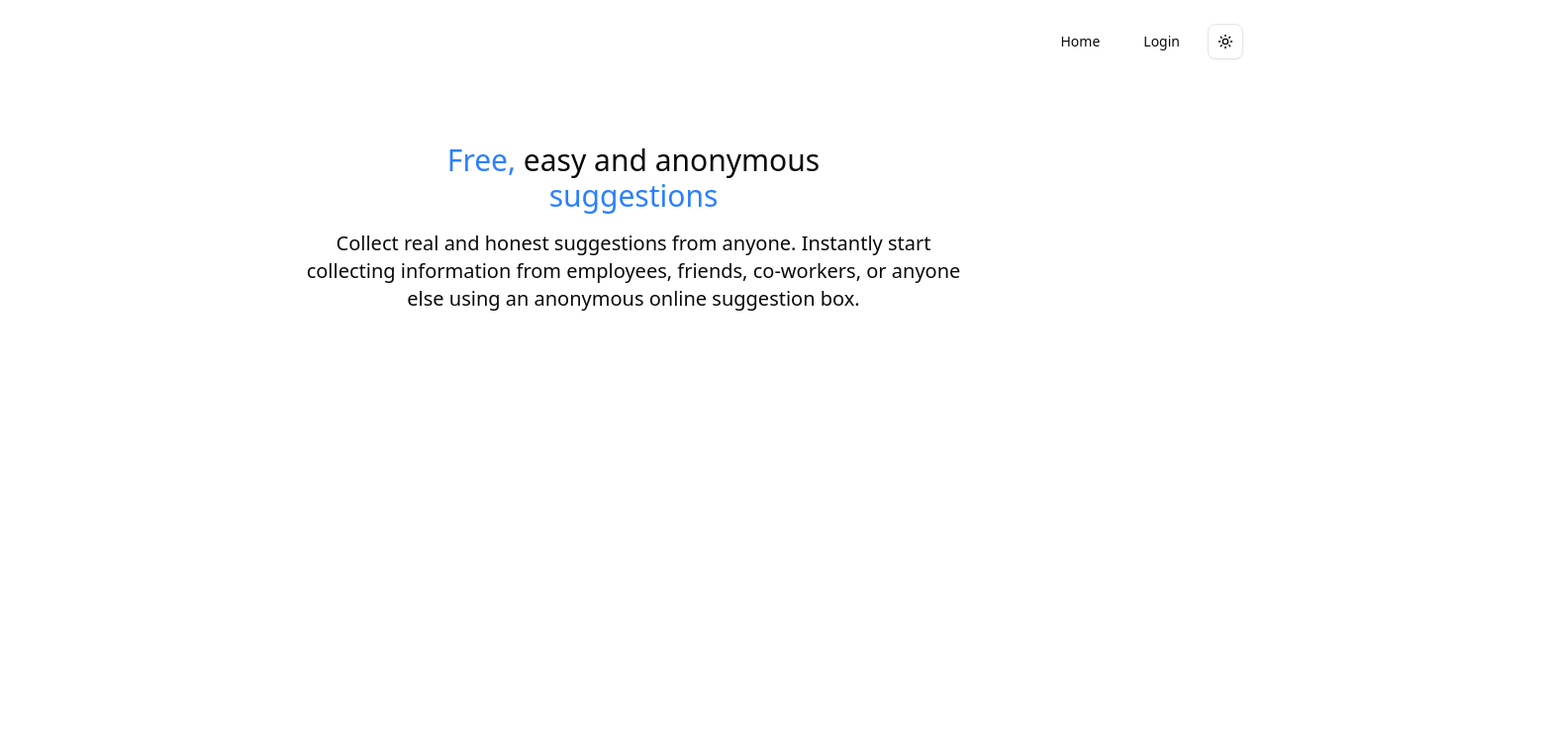
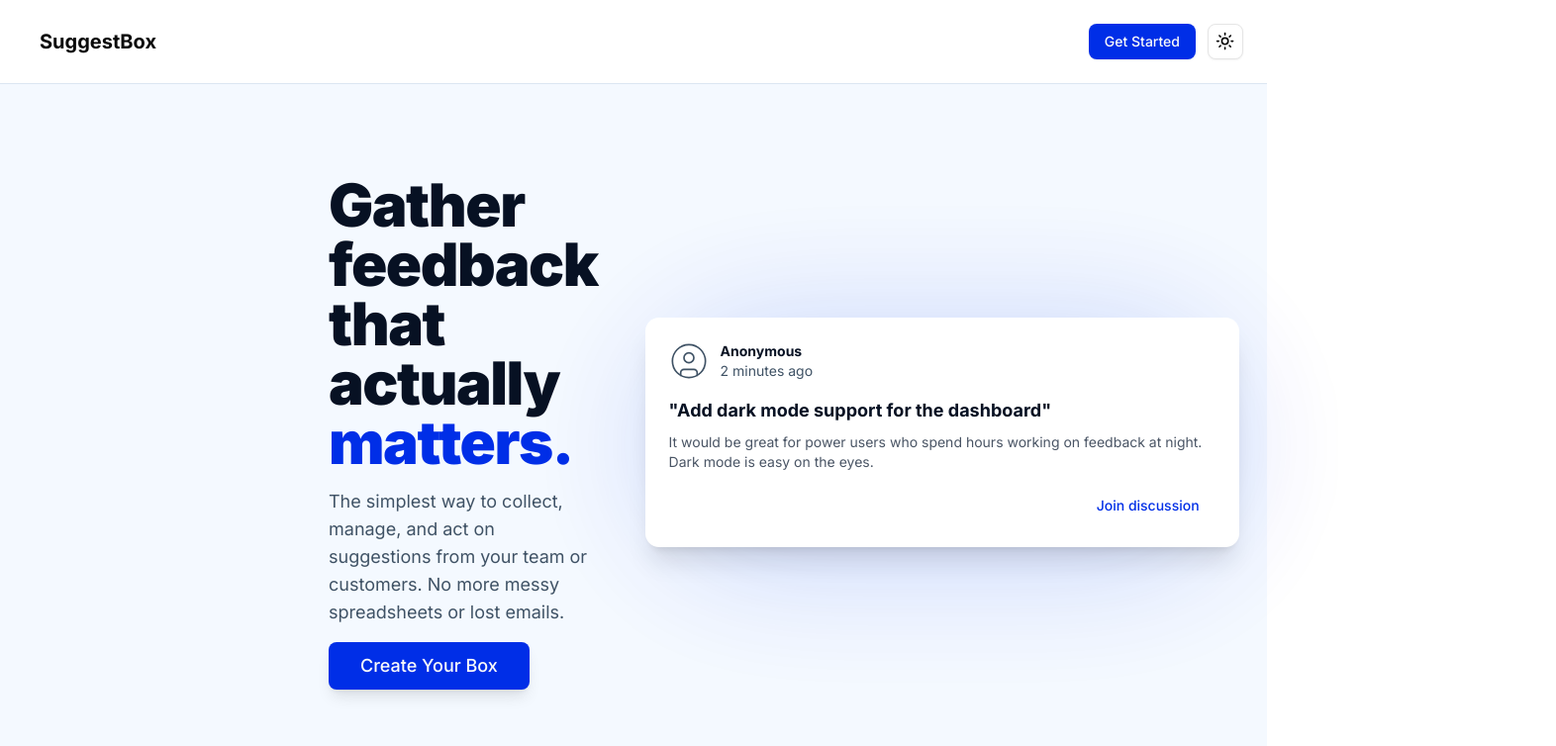
Before and after one commit to ezlosswm/suggestionsbox, a SvelteKit app: page / in a window 1280 px wide. Shown: the top 754 px of the page at 99% size, 1572 px wide, since content can reach past the window. Built offline with nearby package versions, Linux system fonts and the light colour scheme; no server answers.

Commit message:
hero section edit

```diff
--- a/src/app.html
+++ b/src/app.html
@@ -5,7 +5,7 @@
 		<meta name="viewport" content="width=device-width, initial-scale=1" />
 		%sveltekit.head%
 	</head>
-	<body data-sveltekit-preload-data="hover" class="bg-background">
+	<body data-sveltekit-preload-data="hover" class="bg-background font-inter">
 		<div style="display: contents">%sveltekit.body%</div>
 	</body>
 </html>
--- a/src/routes/(marketing)/+layout.svelte
+++ b/src/routes/(marketing)/+layout.svelte
@@ -9,28 +9,35 @@
 	const session = $derived(data.session);
 </script>
 
-<header class="sticky inset-x-0 top-0 z-10 p-6">
-	<nav class="flex items-center justify-end gap-3">
-		<Button variant="link" href="/" class="text-foreground">Home</Button>
+<header class="sticky inset-x-0 top-0 z-10 border-b border-suggest-slate-200 bg-white p-6">
+	<nav class="mx-auto flex w-full max-w-7xl items-center justify-end gap-3">
+		<Button variant="link" href="/" class="mr-auto text-xl font-bold text-foreground"
+			>SuggestBox</Button
+		>
 
 		{#if session}
-			<Button variant="link" href="/profile" class="text-foreground">Profile</Button>
+			<Button variant="link" href="/profile" class="text-suggest-slate-600">Profile</Button>
 		{:else}
-			<Button variant="link" href="/auth/login" class="text-foreground">Login</Button>
+			<Button href="/auth/login" class="bg-suggest-blue-700 hover:bg-suggest-blue-700/80"
+				>Get Started</Button
+			>
 		{/if}
 
 		<Button onclick={toggleMode} variant="outline" size="icon" class="cursor-pointer">
 			<SunIcon
-				class="h-[1.2rem] w-[1.2rem] scale-100 rotate-0 transition-all! dark:scale-0 dark:-rotate-90"
+				class="size-[1.2rem] scale-100 rotate-0 transition-all! dark:scale-0 dark:-rotate-90"
 			/>
 			<MoonIcon
-				class="absolute h-[1.2rem] w-[1.2rem] scale-0 rotate-90 transition-all! dark:scale-100 dark:rotate-0"
+				class="absolute size-[1.2rem] scale-0 rotate-90 transition-all! dark:scale-100 dark:rotate-0"
 			/>
 			<span class="sr-only">Toggle theme</span>
 		</Button>
 	</nav>
 </header>
 
-<main class="mx-auto w-full max-w-3xl p-3">
+<main
+	class="mx-auto flex min-h-[calc(100dvh-6rem)] items-center
+ bg-suggest-neutral-50 p-3"
+>
 	{@render children()}
 </main>
--- a/src/routes/(marketing)/+page.svelte
+++ b/src/routes/(marketing)/+page.svelte
@@ -1,16 +1,56 @@
 <script lang="ts">
-	let { data } = $props();
+	import Button from '$lib/components/ui/button/button.svelte';
+	import { CircleUser } from 'lucide-svelte';
 </script>
 
-<div class="mx-auto my-12 max-w-xl space-y-4 text-center md:max-w-2xl">
-	<div class="mx-auto w-full max-w-sm">
-		<h1 class="text-3xl">
-			<span class="font-medium text-blue-500"> Free, </span> easy and anonymous
-			<span class="font-medium text-blue-500">suggestions</span>
-		</h1>
+<div class="flex flex-col gap-[48px] px-8 md:flex-row md:px-80">
+	<div class="max-w-xl space-y-4">
+		<div>
+			<h1 class="text-4xl font-black tracking-tight text-suggest-navy-900 md:text-6xl">
+				Gather feedback that actually
+				<span class="text-suggest-blue-700">matters.</span>
+			</h1>
+		</div>
+		<p class="text-lg text-suggest-slate-600">
+			The simplest way to collect, manage, and act on suggestions from your team or customers. No
+			more messy spreadsheets or lost emails.
+		</p>
+		<Button
+			class="cursor-pointer bg-suggest-blue-700 px-8 py-6 text-base shadow-lg hover:bg-suggest-blue-700/80 md:text-lg"
+			size="lg">Create Your Box</Button
+		>
 	</div>
-	<p class="text-xl">
-		Collect real and honest suggestions from anyone. Instantly start collecting information from
-		employees, friends, co-workers, or anyone else using an anonymous online suggestion box.
-	</p>
+
+	<div class="relative my-auto">
+		<div
+			class="absolute h-64 rounded-full bg-suggest-blue-700/20 opacity-80 blur-3xl md:w-[600px]"
+		></div>
+
+		<!-- Card -->
+		<div
+			class="relative z-10 rounded-xl bg-white p-6 text-suggest-navy-900 shadow-xl md:w-[600px]
+		"
+		>
+			<div class="mb-4 flex items-center justify-between">
+				<div class="flex items-center gap-3 text-sm">
+					<CircleUser class="size-10 stroke-suggest-slate-600 stroke-1" />
+					<div>
+						<p class="font-bold">Anonymous</p>
+						<p class="text-suggest-slate-600">2 minutes ago</p>
+					</div>
+				</div>
+			</div>
+
+			<h2 class="mb-2 text-lg font-bold">"Add dark mode support for the dashboard"</h2>
+
+			<p class="mb-4 text-sm text-gray-600">
+				It would be great for power users who spend hours working on feedback at night. Dark mode is
+				easy on the eyes.
+			</p>
+
+			<div class="flex justify-end">
+				<Button variant="ghost" class="font-medium text-suggest-blue-700">Join discussion</Button>
+			</div>
+		</div>
+	</div>
 </div>
--- a/src/routes/layout.css
+++ b/src/routes/layout.css
@@ -1,3 +1,5 @@
+@import url('https://fonts.googleapis.com/css2?family=Inter:ital,opsz,wght@0,14..32,100..900;1,14..32,100..900&display=swap');
+
 @import 'tailwindcss';
 
 @import 'tw-animate-css';
@@ -74,6 +76,41 @@
 	--sidebar-ring: oklch(0.556 0 0);
 }
 
+@theme {
+	--font-inter: 'Inter', sans-serif;
+
+	/* Core Dark / Light */
+	--color-suggest-navy-900: oklch(0.18 0.04 260); /* #0F172A */
+	--color-suggest-white: oklch(1 0 0); /* #FFFFFF */
+
+	/* Primary Blue */
+	--color-suggest-blue-700: oklch(0.45 0.27 264); /* #1111D4 */
+
+	/* Slate Scale */
+	--color-suggest-slate-500: oklch(0.52 0.04 250); /* #64748B */
+	--color-suggest-slate-600: oklch(0.43 0.04 250); /* #475569 */
+	--color-suggest-slate-400: oklch(0.65 0.04 250); /* #94A3B8 */
+	--color-suggest-slate-200: oklch(0.92 0.02 250); /* #E2E8F0 */
+
+	/* Yellow Accent */
+	--color-suggest-yellow-400: oklch(0.86 0.18 100); /* #FACC15 */
+
+	/* Neutral Surfaces */
+	--color-suggest-neutral-100: oklch(0.97 0.01 255); /* #F1F5F9 */
+	--color-suggest-neutral-50: oklch(0.98 0.01 255); /* #F6F6F8 */
+
+	/* Soft Green */
+	--color-suggest-green-700: oklch(0.48 0.1 160); /* #15803D */
+	--color-suggest-green-100: oklch(0.93 0.05 150); /* #DCFCE7 */
+
+	/* Gradient */
+	--color-suggest-linear: linear-gradient(
+		to right,
+		oklch(0.45 0.27 264 / 0.2) 0%,
+		oklch(0.45 0.27 264 / 0) 100%
+	);
+}
+
 @theme inline {
 	--radius-sm: calc(var(--radius) - 4px);
 	--radius-md: calc(var(--radius) - 2px);
```
Also changed, not shown: 1 other file (tests, documents, lock files or other folders).
